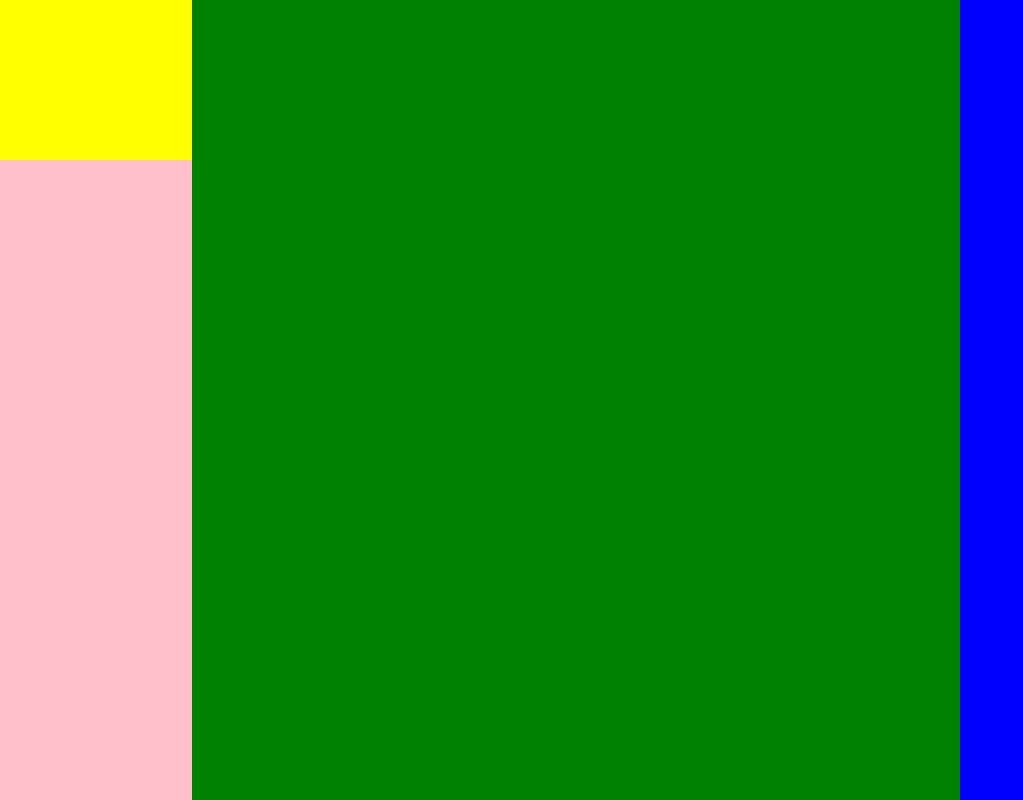
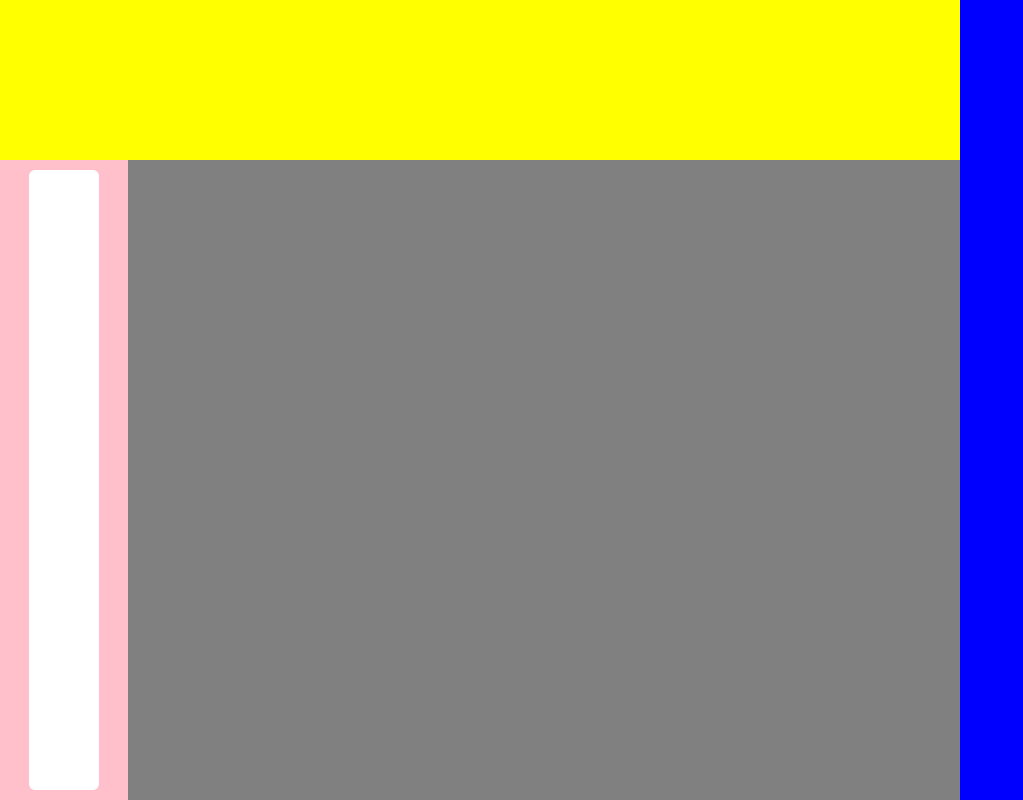
Before and after one commit to henryburns1x/lineup, a website: page public/index.html in a window 1280 px wide. Shown: the whole page, without its empty margins (0-1023 px from the left). Drawn offline with Linux system fonts and the light colour scheme.

Commit message:
The websitegit add .!

```diff
--- a/public/css/index.css
+++ b/public/css/index.css
@@ -12,11 +12,13 @@
     padding: 0;
     margin: 0;
 
+    box-sizing: border-box;
+
 }
 
 #left_container {
 
-    width: 15%;
+    width: 10%;
     height: 100%;
 
     background-color: blue;
@@ -32,24 +34,62 @@
 
 }
 
+
 #navigation_container {
 
     width: 100%;
     height: 80%;
 
+    display: flex;
+    justify-content: center;
+    align-items: center;
+
+    padding: 10px 0 10px 0;
+
     background-color: pink;
 
 }
 
+#navigation_inner_container {
+
+    width: 70px;
+    height: 100%;
+
+    border-radius: 6px;
+
+    background-color: white;
+}
+
 #middle_container {
 
-    width: 60%;
+    width: 65%;
     height: 100%;
 
     background-color: green;
     float: left;
 
+    display: flex;
+    flex-direction: column;
 }
+
+#profile_container {
+
+    width: 100%;
+    height: 20%;
+
+    background-color: yellow;
+
+}
+
+#calendar_container {
+
+    width: 100%;
+    flex: 1;
+
+    background-color: grey;
+
+}
+
 
 #right_container {
 
--- a/public/index.js
+++ b/public/index.js
@@ -19,6 +19,11 @@
 
             <div id="navigation_container">
 
+                <div id="navigation_inner_container">
+
+
+                </div>
+
             </div>
 
 
@@ -26,8 +31,26 @@
 
         <div id="middle_container">
 
+            <div id="profile_container">
+
+                <div id="profile_container">
 
 
+                </div>
+
+
+            </div>
+
+            <div id="recommendation_container">
+
+
+            </div>
+
+            <div id="calendar_container">
+
+
+
+            </div>
 
         </div>
 
```
